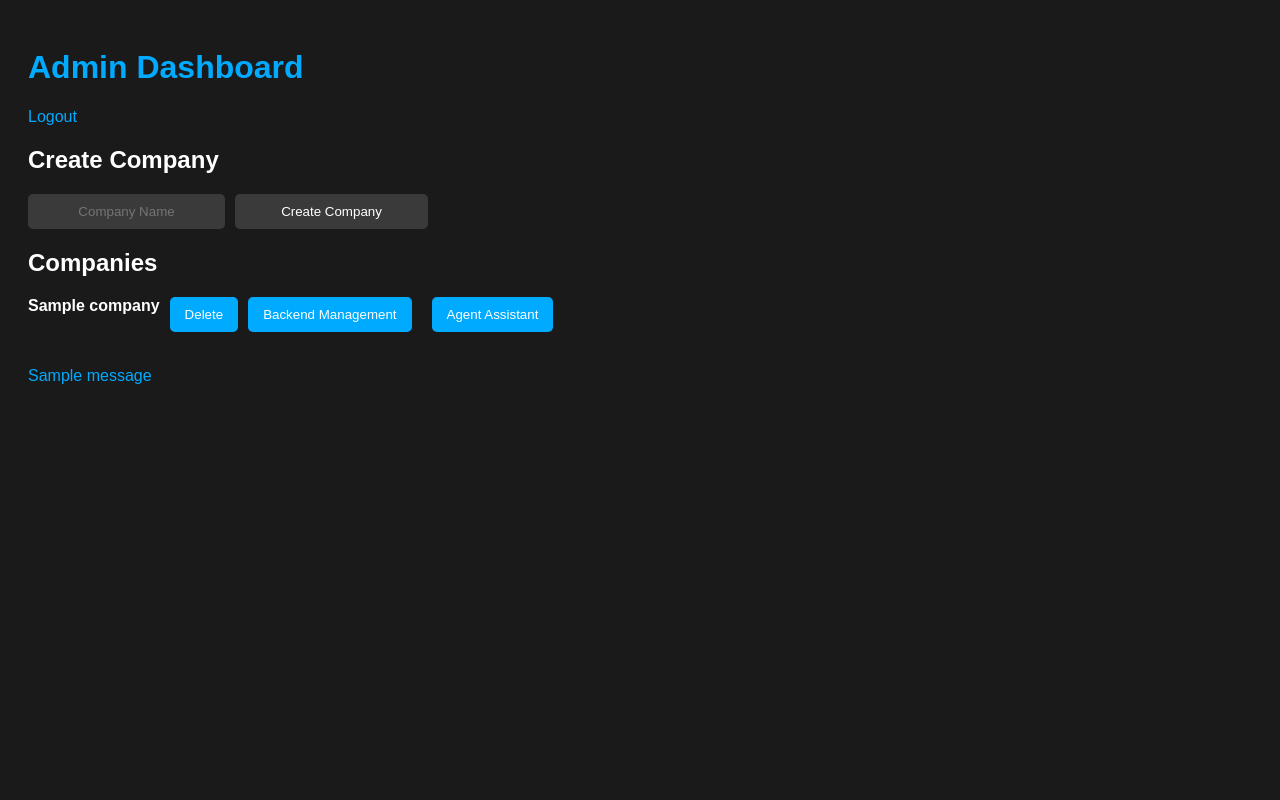
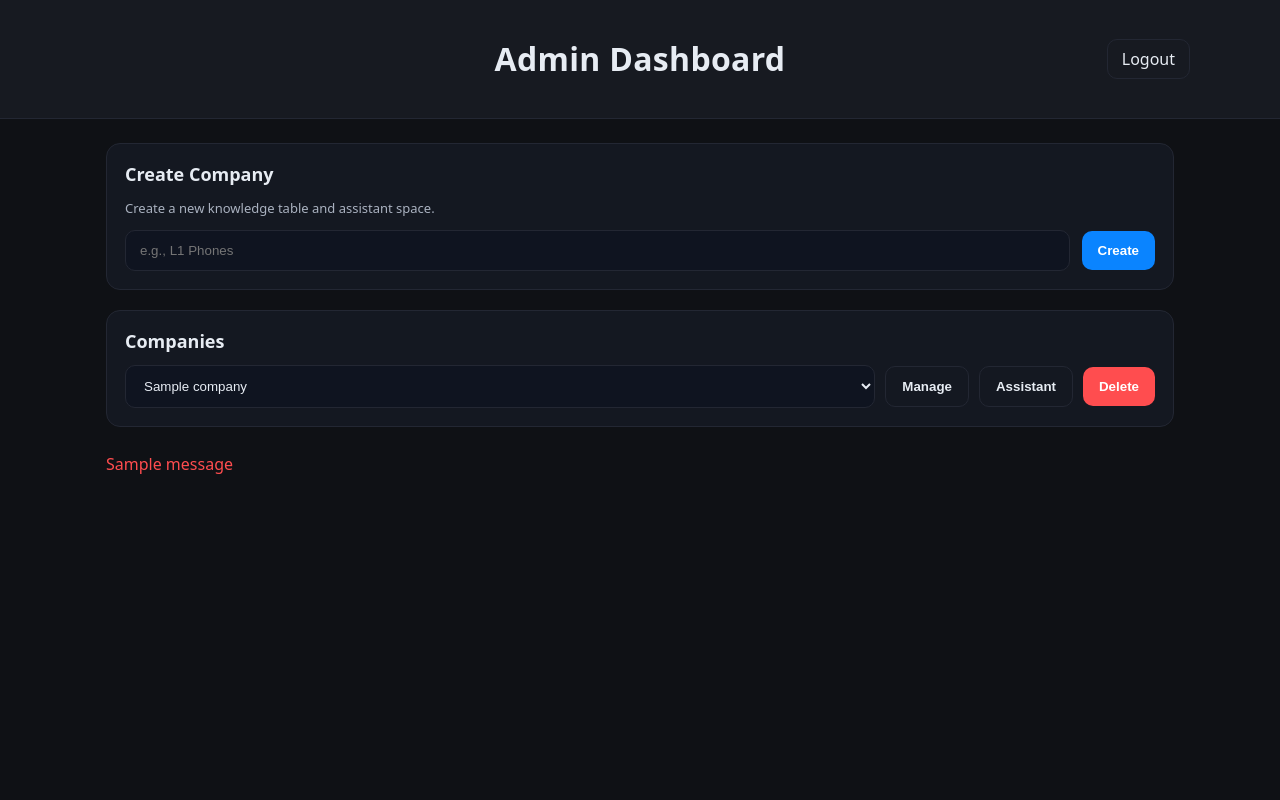
Before and after one commit to rylayton1-netizen/L1-Jarvis, a Flask app: page /dashboard in a window 1280 px wide. Run offline with Flask 3, Linux system fonts and the light colour scheme; a user stored in the database is signed in; tables that the repository leaves empty hold one stand-in row (values such as "Sample post"); one stand-in notice (Sample message) is shown.

Commit message:
new changes

```diff
--- a/app.py
+++ b/app.py
@@ -1,4 +1,6 @@
 import os
+import re
+import logging
 from flask import Flask, render_template, request, redirect, url_for, flash, jsonify
 from flask_sqlalchemy import SQLAlchemy
 from flask_login import LoginManager, UserMixin, login_user, login_required, logout_user
@@ -12,10 +14,11 @@
 import requests
 from bs4 import BeautifulSoup
 from openai import OpenAI
-import logging
+from sqlalchemy import text
+from sqlalchemy.exc import IntegrityError
 
-# --- Setup ---
-load_dotenv()  # Load environment variables from .env
+# ---------- Setup ----------
+load_dotenv()
 
 OPENAI_API_KEY = os.getenv("OPENAI_API_KEY")
 SECRET_KEY = os.getenv("SECRET_KEY")
@@ -32,13 +35,14 @@
 app.config["SQLALCHEMY_TRACK_MODIFICATIONS"] = False
 
 db = SQLAlchemy(app)
+
 login_manager = LoginManager(app)
 login_manager.login_view = "login"
 
 logging.basicConfig(level=logging.INFO)
-logger = logging.getLogger(__name__)
+logger = logging.getLogger("l1")
 
-# --- Models ---
+# ---------- Models ----------
 class User(db.Model, UserMixin):
     id = db.Column(db.Integer, primary_key=True)
     username = db.Column(db.String(80), unique=True, nullable=False)
@@ -49,7 +53,7 @@
     name = db.Column(db.String(80), unique=True, nullable=False)
     schema_name = db.Column(db.String(120), unique=True, nullable=False)
 
-# --- Forms ---
+# ---------- Forms ----------
 class LoginForm(FlaskForm):
     username = StringField("Username", validators=[DataRequired()])
     password = PasswordField("Password", validators=[DataRequired()])
@@ -65,12 +69,37 @@
     url = StringField("Crawl URL", validators=[URL(require_tld=True, message="Invalid URL")])
     submit = SubmitField("Submit")
 
-# --- Login ---
+# ---------- Helpers ----------
+def sanitize_schema_name(raw: str) -> str:
+    """lowercase, convert spaces to _, remove anything not a-z0-9_"""
+    s = raw.strip().lower().replace(" ", "_")
+    s = re.sub(r"[^a-z0-9_]+", "", s)
+    if not s:
+        s = "company"
+    return s
+
+def table_name_for(company: Company) -> str:
+    # single flat table per company: knowledge_<schema_name>
+    safe = sanitize_schema_name(company.schema_name)
+    return f"knowledge_{safe}"
+
+def ensure_company_table_exists(company: Company):
+    tbl = table_name_for(company)
+    create_sql = text(f"""
+        CREATE TABLE IF NOT EXISTS {tbl} (
+            id SERIAL PRIMARY KEY,
+            content TEXT
+        )
+    """)
+    with db.engine.begin() as conn:
+        conn.execute(create_sql)
+
+# ---------- Login ----------
 @login_manager.user_loader
 def load_user(user_id):
     return User.query.get(int(user_id))
 
-# --- Routes ---
+# ---------- Routes ----------
 @app.route("/")
 def index():
     return redirect(url_for("login"))
@@ -97,122 +126,146 @@
 def dashboard():
     form = CompanyForm()
     if form.validate_on_submit():
-        schema_name = form.name.data.replace(" ", "_").lower()
-        company = Company(name=form.name.data, schema_name=schema_name)
+        schema_name = sanitize_schema_name(form.name.data)
+        company = Company(name=form.name.data.strip(), schema_name=schema_name)
         try:
             db.session.add(company)
             db.session.commit()
-            # Create knowledge table for this company
-            table_query = f"""
-                CREATE TABLE IF NOT EXISTS knowledge_{schema_name} (
-                    id SERIAL PRIMARY KEY,
-                    content TEXT
-                )
-            """
-            db.session.execute(table_query)
-            db.session.commit()
+            ensure_company_table_exists(company)
             flash("Company created successfully", "success")
+        except IntegrityError:
+            db.session.rollback()
+            flash("Company name already exists", "error")
         except Exception as e:
             db.session.rollback()
-            logger.error(f"Error creating company: {str(e)}")
-            flash(f"Error creating company: {str(e)}", "error")
-    companies = Company.query.all()
+            logger.exception("Error creating company")
+            flash(f"Error creating company: {e}", "error")
+
+    companies = Company.query.order_by(Company.name.asc()).all()
     return render_template("dashboard.html", form=form, companies=companies)
 
 @app.route("/delete_company/<int:company_id>", methods=["POST"])
 @login_required
 def delete_company(company_id):
     company = Company.query.get_or_404(company_id)
+    # Optionally drop its knowledge table
     try:
+        tbl = table_name_for(company)
+        with db.engine.begin() as conn:
+            conn.execute(text(f"DROP TABLE IF EXISTS {tbl}"))
         db.session.delete(company)
         db.session.commit()
         flash(f"Deleted company {company.name}", "success")
     except Exception as e:
         db.session.rollback()
-        flash(f"Error deleting company: {str(e)}", "error")
+        logger.exception("Error deleting company")
+        flash(f"Error deleting company: {e}", "error")
     return redirect(url_for("dashboard"))
 
 @app.route("/manage/<int:company_id>", methods=["GET", "POST"])
 @login_required
 def manage(company_id):
     company = Company.query.get_or_404(company_id)
+    ensure_company_table_exists(company)
+
     form = UploadForm()
-    form.company_id.choices = [(c.id, c.name) for c in Company.query.all()]
+    form.company_id.choices = [(c.id, c.name) for c in Company.query.order_by(Company.name.asc()).all()]
     form.company_id.data = company_id
 
     if form.validate_on_submit():
-        schema = f"knowledge_{company.schema_name}"
+        tbl = table_name_for(company)
         try:
-            with db.engine.connect() as conn:
+            with db.engine.begin() as conn:
+
+                # Handle file upload
                 if form.file.data:
                     file = form.file.data
                     content = ""
                     if file.filename.endswith(".csv"):
                         df = pd.read_csv(file)
-                        content = df.to_string()
+                        content = df.to_string(index=False)
                     elif file.filename.endswith(".pdf"):
                         reader = PdfReader(file)
-                        content = "\n".join([page.extract_text() for page in reader.pages])
-                    conn.execute(f"INSERT INTO {schema} (content) VALUES (:content)", {"content": content})
+                        content = "\n".join([(p.extract_text() or "") for p in reader.pages])
+                    if content and content.strip():
+                        conn.execute(text(f"INSERT INTO {tbl} (content) VALUES (:content)"), {"content": content})
+                        flash("File content added successfully", "success")
+                    else:
+                        flash("Uploaded file contains no extractable text.", "warning")
 
+                # Handle URL crawl
                 if form.url.data:
-                    response = requests.get(form.url.data)
-                    soup = BeautifulSoup(response.text, "html.parser")
-                    content = soup.get_text(strip=True)
-                    conn.execute(f"INSERT INTO {schema} (content) VALUES (:content)", {"content": content})
+                    if not validators.url(form.url.data):
+                        flash("Invalid URL format", "error")
+                    else:
+                        r = requests.get(form.url.data, timeout=15)
+                        r.raise_for_status()
+                        soup = BeautifulSoup(r.text, "html.parser")
+                        page_text = soup.get_text(separator=" ", strip=True)
+                        if page_text and page_text.strip():
+                            conn.execute(text(f"INSERT INTO {tbl} (content) VALUES (:content)"), {"content": page_text})
+                            flash("URL content added successfully", "success")
+                        else:
+                            flash("No readable text found at URL.", "warning")
 
-            flash("Data added successfully", "success")
         except Exception as e:
-            logger.error(f"Error uploading data: {str(e)}")
-            flash(f"Error uploading data: {str(e)}", "error")
+            logger.exception("Error processing upload/crawl")
+            flash(f"Error processing upload/crawl: {e}", "error")
 
     return render_template("manage.html", form=form, company=company)
 
 @app.route("/agent/<company_name>")
 def agent(company_name):
     company = Company.query.filter_by(name=company_name).first_or_404()
+    ensure_company_table_exists(company)
     return render_template("index.html", company_name=company_name)
 
 @app.route("/query/<company_name>", methods=["POST"])
 def query(company_name):
     company = Company.query.filter_by(name=company_name).first_or_404()
-    query_text = request.form.get("query", "").strip()
-    if not query_text:
+    ensure_company_table_exists(company)
+
+    user_query = request.form.get("query", "").strip()
+    if not user_query:
         return jsonify({"answer": "Error: Query cannot be empty"})
 
-    schema = f"knowledge_{company.schema_name}"
+    tbl = table_name_for(company)
+
     try:
-        with db.engine.connect() as conn:
-            result = conn.execute(f"SELECT content FROM {schema} WHERE content LIKE :q", {"q": f"%{query_text}%"})
-            results = result.fetchall()
-            context = " ".join([row[0] for row in results]) if results else "No relevant information found."
+        # Postgres: ILIKE for case-insensitive search
+        like_param = f"%{user_query}%"
+        with db.engine.begin() as conn:
+            rows = conn.execute(
+                text(f"SELECT content FROM {tbl} WHERE content ILIKE :q"),
+                {"q": like_param}
+            ).fetchall()
+
+        context = " ".join([r[0] for r in rows]) if rows else "No relevant information found."
 
         prompt = (
             f"Based on this information: {context}\n\n"
-            f"Current date: August 19, 2025. Answer the question for a phone support agent "
-            f"handling inquiries about {company_name} emergency medications: {query_text}\n"
-            "Then, provide a professional script to say on the phone, prefixed with 'Script:'."
+            f"Answer the question for a phone support agent handling inquiries about {company.name}: {user_query}\n"
+            f"Then, provide a professional script to say on the phone, prefixed with 'Script:'."
         )
 
-        response = client.chat.completions.create(
+        resp = client.chat.completions.create(
             model="gpt-3.5-turbo",
             messages=[{"role": "user", "content": prompt}]
         )
-        answer = response.choices[0].message.content
+        answer = resp.choices[0].message.content
         return jsonify({"answer": answer})
     except Exception as e:
-        logger.error(f"Query error: {str(e)}")
-        return jsonify({"answer": f"Error: {str(e)}"})
+        logger.exception("Query error")
+        return jsonify({"answer": f"Error: {e}"})
 
-# --- Initialize DB ---
+@app.route("/health")
+def health():
+    return jsonify({"status": "healthy"})
+
+# ---------- Init DB ----------
 with app.app_context():
     db.create_all()
     if not User.query.first():
         admin = User(username="admin", password="password")
         db.session.add(admin)
         db.session.commit()
-
-# --- Run App ---
-if __name__ == "__main__":
-    port = int(os.environ.get("PORT", 5000))
-    app.run(host="0.0.0.0", port=port)
--- a/templates/dashboard.html
+++ b/templates/dashboard.html
@@ -1,55 +1,217 @@
 <!DOCTYPE html>
 <html lang="en">
 <head>
-<meta charset="UTF-8">
-<title>Dashboard</title>
+  <meta charset="UTF-8" />
+  <title>Admin Dashboard</title>
+  <meta name="viewport" content="width=device-width, initial-scale=1" />
   <style>
-body {
-    font-family: Arial, sans-serif;
-    background-color: #1a1a1a;
-    color: #ffffff;
-    padding: 20px;
+    :root{
+      --bg:#0f1115;
+      --panel:#171a21;
+      --muted:#aab2c0;
+      --text:#e7ecf3;
+      --primary:#0a84ff; /* Apple-ish blue */
+      --danger:#ff4d4f;
+      --border:#232733;
+      --card:#141821;
     }
-h1 { color: #00aaff; }
-a { color: #00aaff; text-decoration: none; margin-right: 10px; }
-a:hover { text-decoration: underline; }
-form { max-width: 400px; margin-bottom: 20px; display: flex; gap: 10px; justify-content: center; }
-input { padding: 10px; border-radius: 5px; border: none; flex: 1; text-align: center; background-color: #3a3a3a; color: #ffffff; }
-button { padding: 10px 15px; background-color: #00aaff; color: #fff; border: none; border-radius: 5px; cursor: pointer; }
-button:hover { background-color: #008ecc; }
-.company-actions { display: flex; gap: 10px; flex-wrap: wrap; margin-bottom: 15px; }
-.flash { color: #00aaff; margin-bottom: 15px; }
+    *{box-sizing:border-box}
+    body{
+      margin:0;
+      background:var(--bg);
+      color:var(--text);
+      font-family: ui-sans-serif, system-ui, -apple-system, Segoe UI, Roboto, Arial, "Apple Color Emoji", "Segoe UI Emoji";
+      min-height:100vh;
+      display:flex;
+      flex-direction:column;
+    }
+    /* Header bar */
+    .header{
+      position:sticky; top:0;
+      width:100%;
+      background:var(--panel);
+      border-bottom:1px solid var(--border);
+      padding:16px 24px;
+      display:flex;
+      align-items:center;
+      justify-content:center;
+    }
+    .header-inner{
+      width:100%;
+      max-width:1100px;
+      display:flex;
+      align-items:center;
+      justify-content:center;
+      position:relative;
+    }
+    .title{
+      font-weight:700;
+      letter-spacing:.3px;
+      text-align:center;
+    }
+    .logout{
+      position:absolute;
+      right:0;
+      top:50%;
+      transform:translateY(-50%);
+      text-decoration:none;
+      color:var(--text);
+      padding:8px 14px;
+      background:transparent;
+      border:1px solid var(--border);
+      border-radius:10px;
+      transition:.2s;
+    }
+    .logout:hover{ border-color:var(--primary); color:var(--primary); }
+
+    .container{
+      width:100%;
+      max-width:1100px;
+      margin:24px auto;
+      padding:0 16px 40px;
+      display:grid;
+      gap:20px;
+    }
+
+    /* Card */
+    .card{
+      background:var(--card);
+      border:1px solid var(--border);
+      border-radius:14px;
+      padding:18px;
+    }
+    .card h2{
+      margin:0 0 12px 0;
+      font-size:18px;
+      color:var(--text);
+    }
+    .muted{ color:var(--muted); font-size:13px; }
+
+    /* Create company */
+    .row{
+      display:flex; gap:12px; align-items:center; flex-wrap:wrap;
+    }
+    .input{
+      flex:1 1 280px;
+      background:#0f1420;
+      color:var(--text);
+      border:1px solid var(--border);
+      border-radius:10px;
+      padding:12px 14px;
+      outline:none;
+    }
+    .btn{
+      padding:12px 16px;
+      border-radius:10px;
+      border:none;
+      cursor:pointer;
+      transition:.2s;
+      font-weight:600;
+    }
+    .btn-primary{ background:var(--primary); color:white; }
+    .btn-outline{ background:transparent; color:var(--text); border:1px solid var(--border); }
+    .btn-danger{ background:var(--danger); color:white; }
+
+    /* Companies block */
+    .companies-row{
+      display:flex; gap:10px; align-items:center; flex-wrap:wrap;
+    }
+    select{
+      flex:1 1 320px;
+      background:#0f1420;
+      color:var(--text);
+      border:1px solid var(--border);
+      border-radius:10px;
+      padding:12px 14px;
+      outline:none;
+      min-width:260px;
+    }
+
+    .flash{
+      list-style:none; padding:0; margin:0;
+    }
+    .flash li{ margin:6px 0; color:var(--danger); }
   </style>
 </head>
 <body>
-<h1>Admin Dashboard</h1>
-<a href="{{ url_for('logout') }}">Logout</a>
+  <header class="header">
+    <div class="header-inner">
+      <h1 class="title">Admin Dashboard</h1>
+      <a class="logout" href="{{ url_for('logout') }}">Logout</a>
+    </div>
+  </header>
 
+  <main class="container">
+    <!-- Create Company -->
+    <section class="card">
       <h2>Create Company</h2>
-<form method="POST">
+      <p class="muted">Create a new knowledge table and assistant space.</p>
+      <form action="{{ url_for('dashboard') }}" method="POST">
         {{ form.hidden_tag() }}
-    {{ form.name(class_="company-input", placeholder="Company Name") }}
-    {{ form.submit() }}
+        <div class="row">
+          {{ form.name(class="input", placeholder="e.g., L1 Phones") }}
+          {{ form.submit(class="btn btn-primary", value="Create") }}
+        </div>
       </form>
+    </section>
 
+    <!-- Companies dropdown -->
+    <section class="card">
       <h2>Companies</h2>
-{% for company in companies %}
-<div class="company-actions">
-    <strong>{{ company.name }}</strong>
-    <form method="POST" action="{{ url_for('delete_company', company_id=company.id) }}" style="display:inline;">
-        <button type="submit">Delete</button>
+      <div class="companies-row">
+        <select id="company-select">
+          {% for c in companies %}
+            <option value="{{ c.id }}" data-name="{{ c.name }}">{{ c.name }}</option>
+          {% endfor %}
+        </select>
+        <button class="btn btn-outline" type="button" onclick="goManage()">Manage</button>
+        <button class="btn btn-outline" type="button" onclick="goAssistant()">Assistant</button>
+        <form id="delete-form" method="POST" style="display:inline;" onsubmit="return confirm('Delete this company and its knowledge table?');">
+          <button class="btn btn-danger" type="submit">Delete</button>
         </form>
-    <a href="{{ url_for('manage', company_id=company.id) }}"><button>Backend Management</button></a>
-    <a href="{{ url_for('agent', company_name=company.name) }}"><button>Agent Assistant</button></a>
       </div>
-{% endfor %}
+    </section>
 
     {% with messages = get_flashed_messages(with_categories=true) %}
       {% if messages %}
+        <ul class="flash">
           {% for category, message in messages %}
-            <div class="flash">{{ message }}</div>
+            <li>{{ message }}</li>
           {% endfor %}
+        </ul>
       {% endif %}
     {% endwith %}
+  </main>
+
+  <script>
+    function currentSelection(){
+      const sel = document.getElementById('company-select');
+      const id = sel.value;
+      const name = sel.options[sel.selectedIndex]?.dataset?.name;
+      return { id, name };
+    }
+    function goManage(){
+      const { id } = currentSelection();
+      if(!id) return;
+      window.location.href = `/manage/${id}`;
+    }
+    function goAssistant(){
+      const { name } = currentSelection();
+      if(!name) return;
+      // company_name is path param by name
+      window.location.href = `/agent/${encodeURIComponent(name)}`;
+    }
+    // Wire delete form action dynamically
+    (function(){
+      const delForm = document.getElementById('delete-form');
+      const sel = document.getElementById('company-select');
+      function setAction(){
+        const id = sel.value;
+        delForm.action = `/delete_company/${id}`;
+      }
+      sel.addEventListener('change', setAction);
+      setAction();
+    })();
+  </script>
 </body>
 </html>
```
Lines whose indentation alone changed are shown as unchanged.
